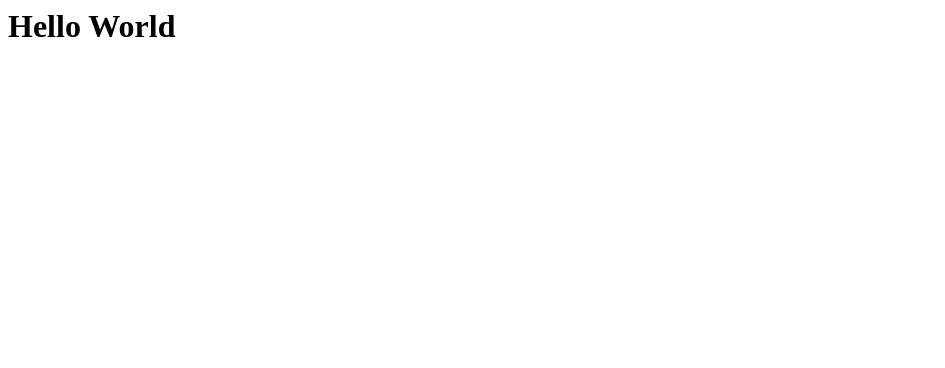
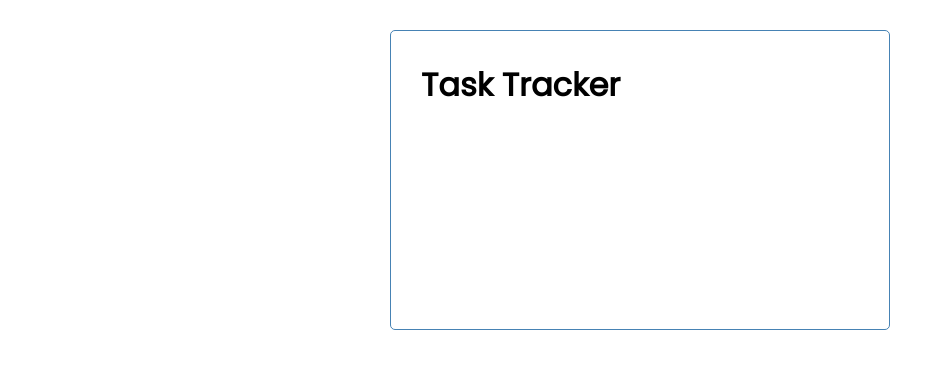
Before and after one commit to CESAR-JARAMILLO/Vue-Task-Tracker, a Vue app: page / in a window 1280 px wide. Shown: the top 368 px of the page, without its empty margins (0-945 px from the left). Built offline with nearby package versions, Linux system fonts and the light colour scheme.

Commit message:
header component

```diff
--- a/src/App.vue
+++ b/src/App.vue
@@ -1,20 +1,21 @@
 <template>
-  <h1>Hello World</h1>
+  <div class="container">
+    <Header />
+  </div>
 </template>
 
 <script>
-
+import Header from './components/Header'
 
 export default {
   name: 'App',
   components: {
-
+    Header
   }
 }
 </script>
 
 <style>
-#app {
 @import url('https://fonts.googleapis.com/css2?family=Poppins:wght@300;400&display=swap');
 
 * {
@@ -57,5 +58,4 @@
   display: block;
   width: 100%;
 }
-}
 </style>
--- /dev/null
+++ b/src/components/Header.vue
@@ -0,0 +1,20 @@
+<template>
+    <header>
+        <h1>Task Tracker</h1>
+    </header>
+</template>
+
+<script>
+export default {
+    name: 'Header',
+}
+</script>
+
+<style scoped>
+    header {
+        display: flex;
+        justify-content: space-between;
+        align-items: center;
+        margin-bottom: 20px;
+    }
+</style>
```
